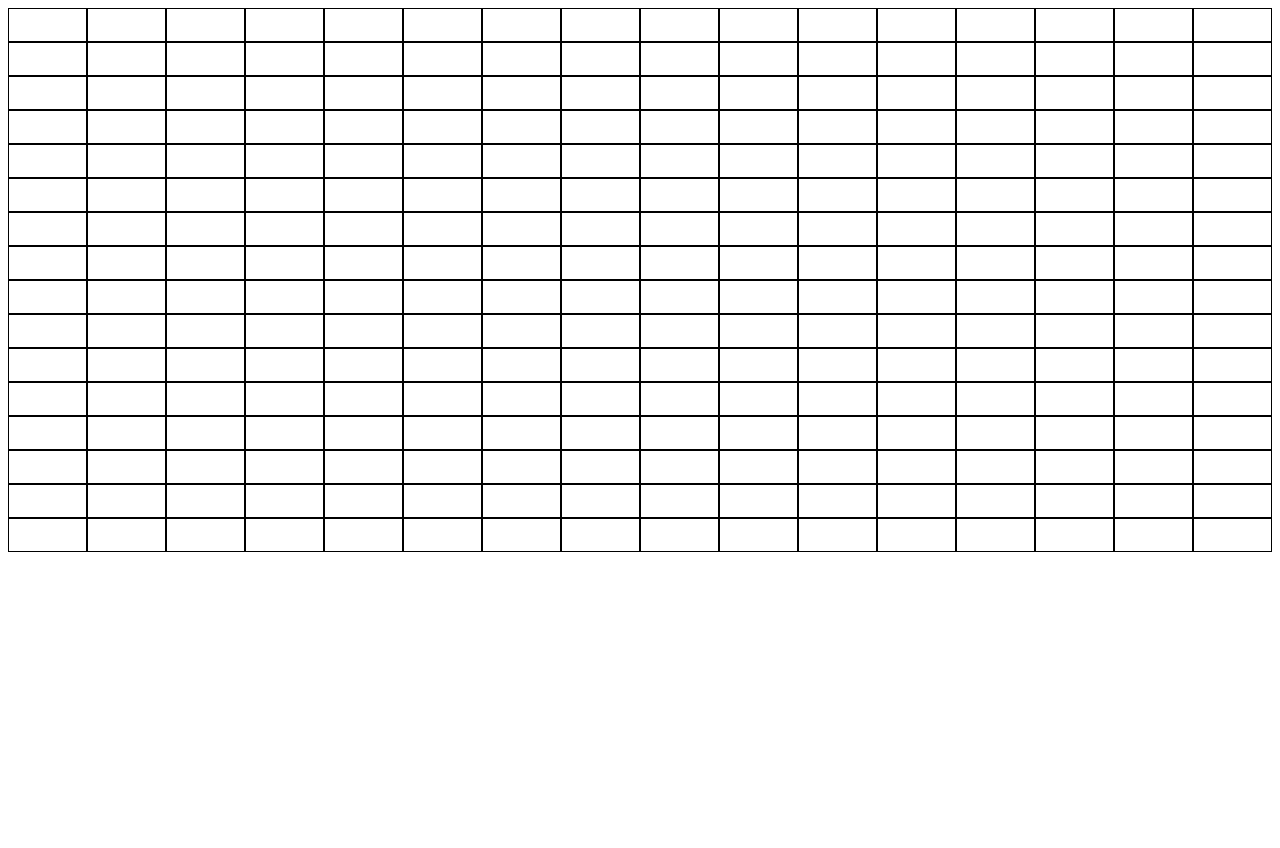
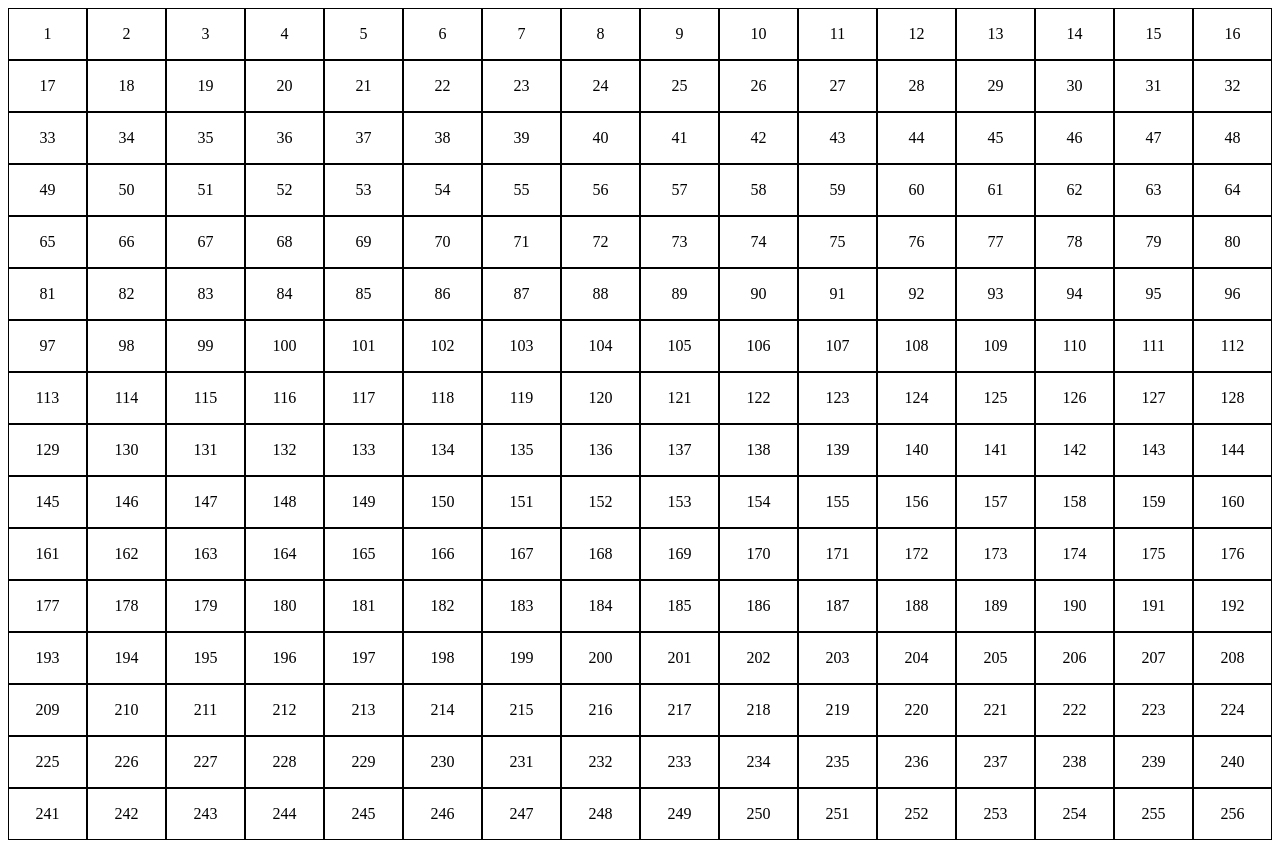
Before and after one commit to eduarmarin/Etch-A-Sketch, a plain HTML site: page index.html in a window 1280 px wide. Before the commit the page ends 800 px from the top, so only its background shows below. Drawn offline with Linux system fonts and the light colour scheme.

Commit message:
Created the grid by using js, I used: setPropertty with --grid-rows and --grid-cols, after that a for with  createElement, classList.add, textContentand appendChild; and can change the color from white to blue, creating a htmlcolcollection with getElementByClass, inside a for used addEventListener and target.style.backgroundColor, both for inside a function and dont have problem with the run of js; link inside html file goes in the end of the body

```diff
--- a/main.js
+++ b/main.js
@@ -4,11 +4,35 @@ function makeRows(rows, cols) {
   container.style.setProperty('--grid-rows', rows);
   container.style.setProperty('--grid-cols', cols);
   for (c = 0; c < (rows * cols); c++) {
-    const cell = document.createElement('div');
+    var cell = document.createElement('div');
     cell.classList.add('grid-item');
-    //cell.textContent = (c+1);
+    cell.textContent = (c+1);
     container.appendChild(cell);
+    //console.log('create cell ' +(cell.classList));
   };
+
+  var change = document.getElementsByClassName('grid-item');
+  //console.log('this '+change+' '+(change.length));
+
+  for (var i = 0 ; i < change.length; i++) {
+    //console.log('inside for');
+    change[i].addEventListener('click', function (e) {
+    //console.log('inside click');
+    e.target.style.backgroundColor = 'blue';
+    });
+ }
+
 };
 
+//const change1 = document.getElementsByClassName('.grid-item');
+//change1.style.background = 'black';
+/*function toggleModal(){
+  div.classList.toggle('show');
+}
+//change1.addEventListener('click', toggleModal);*/
+
+//change1.addEventListener('click', function (e) {
+//  e.target.style.background = 'blue';
+//});
+
 makeRows(16, 16);
--- a/style.css
+++ b/style.css
@@ -16,6 +16,10 @@
     text-align: center;
     cursor: pointer;
   }
+  .grid-item.show {
+    background-color: black;
+    opacity: 30%;
+  }
   .grid-item:hover{
     background-color: black;
    }
```
Also changed, not shown: index.html (+1 -1 lines).
